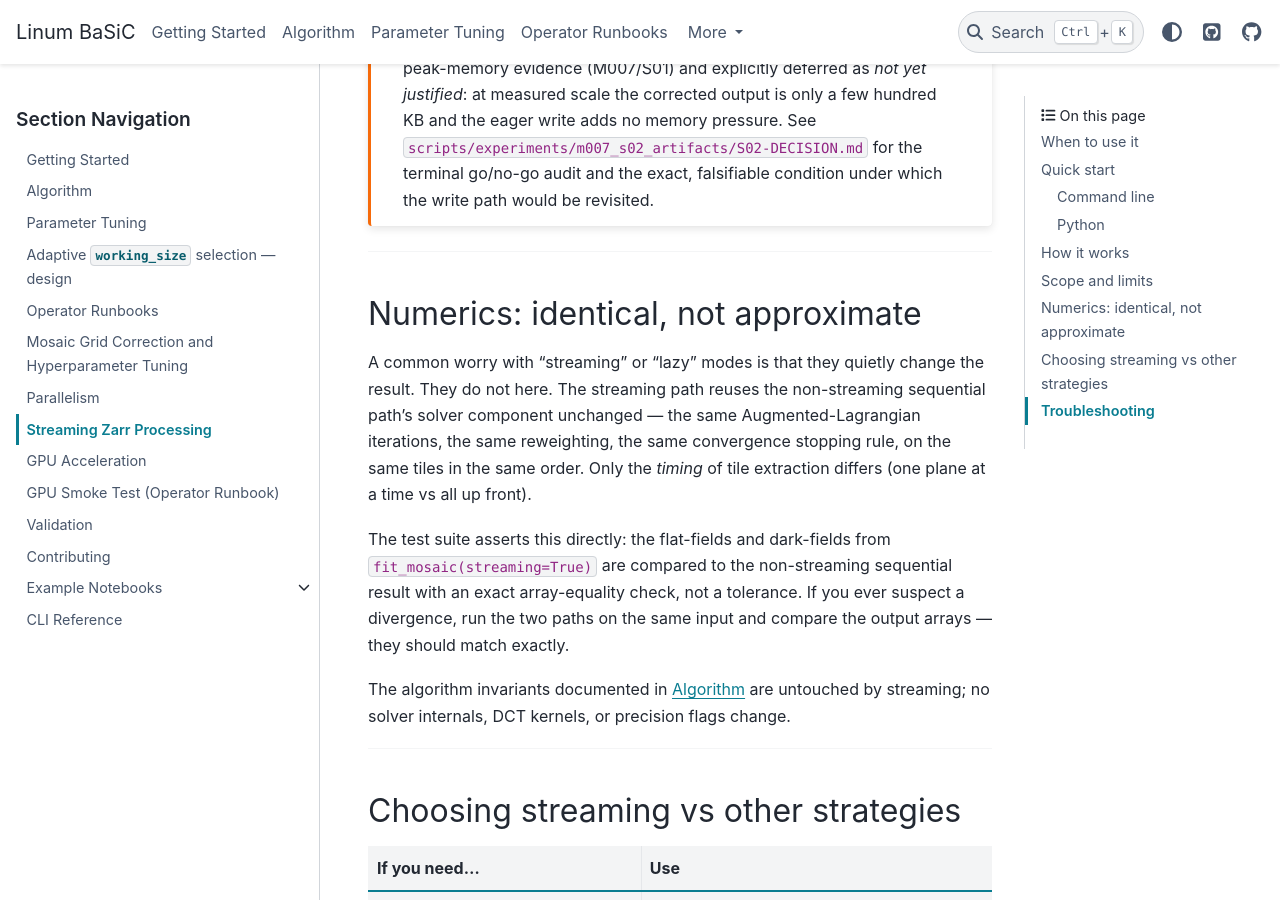
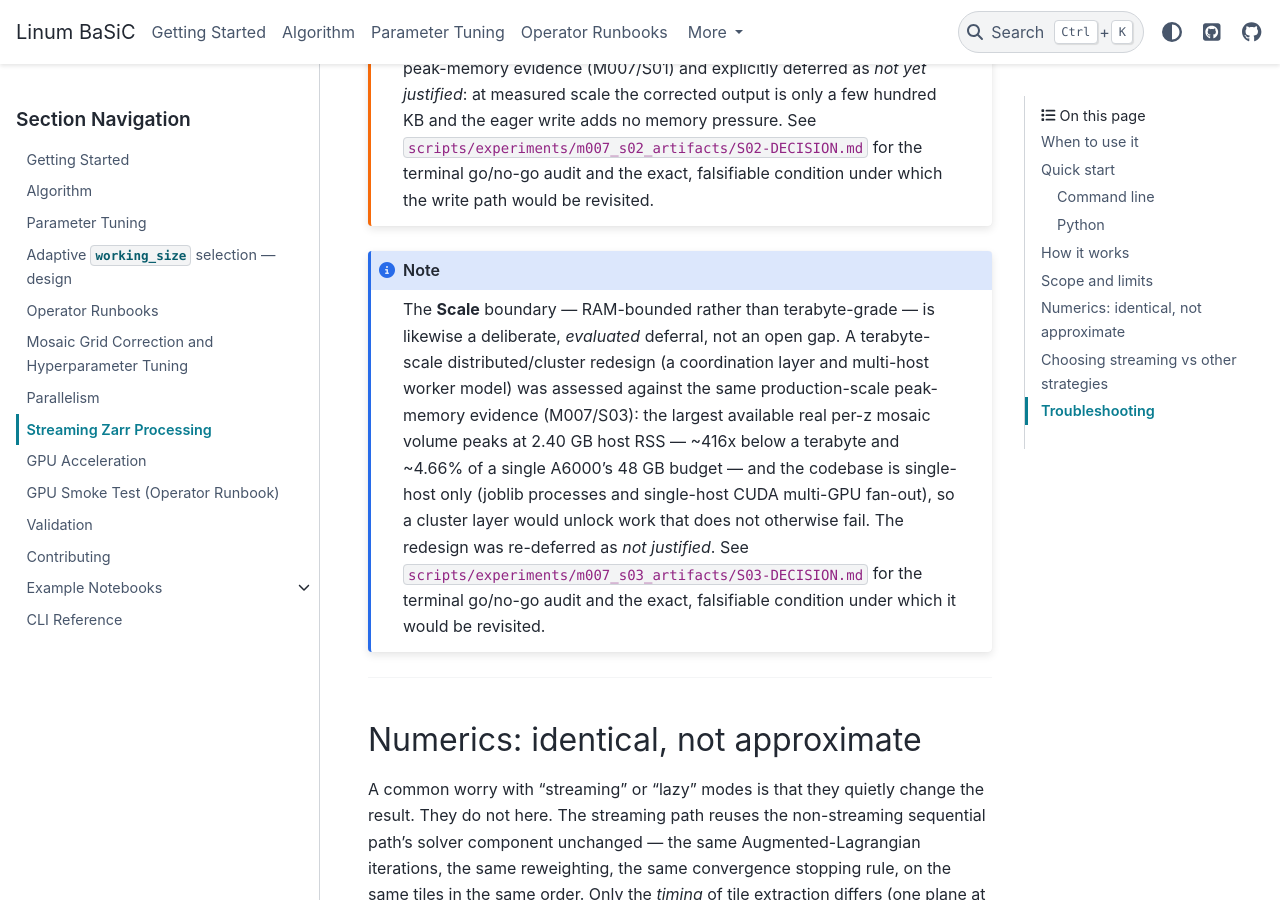
Before and after one commit to linum-uqam/PyBaSiC, a Sphinx documentation site: the page built from docs/streaming.md, in a window 1280 px wide and 900 px high, scrolled down 3433 px. Built offline with Sphinx 7.4.7 and the PyData theme 0.15.4, drawn with Linux system fonts in a browser that asks for light colours; pages that are not in the unit, such as notebooks, are missing from menus.

Commit message:
docs: Added a {note} cross-reference under docs/streaming.md's Scope-...
- docs/streaming.md

GSD context:
- Milestone: M007 - Terabyte-scale streaming Zarr
- Slice: S03 - Terabyte-scale distributed streaming redesign
- Task: T02 - Added a {note} cross-reference under docs/streaming.md's Scope-and-limits table linking the "Scale | RAM-bounded, not TB-grade" row to the M007/S03 terminal decision (S03-DECISION.md), mirroring the existing write-path {warning}→S02-DECISION.md pattern.

GSD-Task: S03/T02

````diff
--- a/docs/streaming.md
+++ b/docs/streaming.md
@@ -137,6 +137,21 @@ go/no-go audit and the exact, falsifiable condition under which the write
 path would be revisited.
 ```
 
+```{note}
+The **Scale** boundary — RAM-bounded rather than terabyte-grade — is
+likewise a deliberate, *evaluated* deferral, not an open gap. A
+terabyte-scale distributed/cluster redesign (a coordination layer and
+multi-host worker model) was assessed against the same production-scale
+peak-memory evidence (M007/S03): the largest available real per-z mosaic
+volume peaks at 2.40 GB host RSS — ~416x below a terabyte and ~4.66% of a
+single A6000's 48 GB budget — and the codebase is single-host only (joblib
+processes and single-host CUDA multi-GPU fan-out), so a cluster layer would
+unlock work that does not otherwise fail. The redesign was re-deferred as
+*not justified*. See `scripts/experiments/m007_s03_artifacts/S03-DECISION.md`
+for the terminal go/no-go audit and the exact, falsifiable condition under
+which it would be revisited.
+```
+
 ---
 
 (streaming-numerics)=
````
